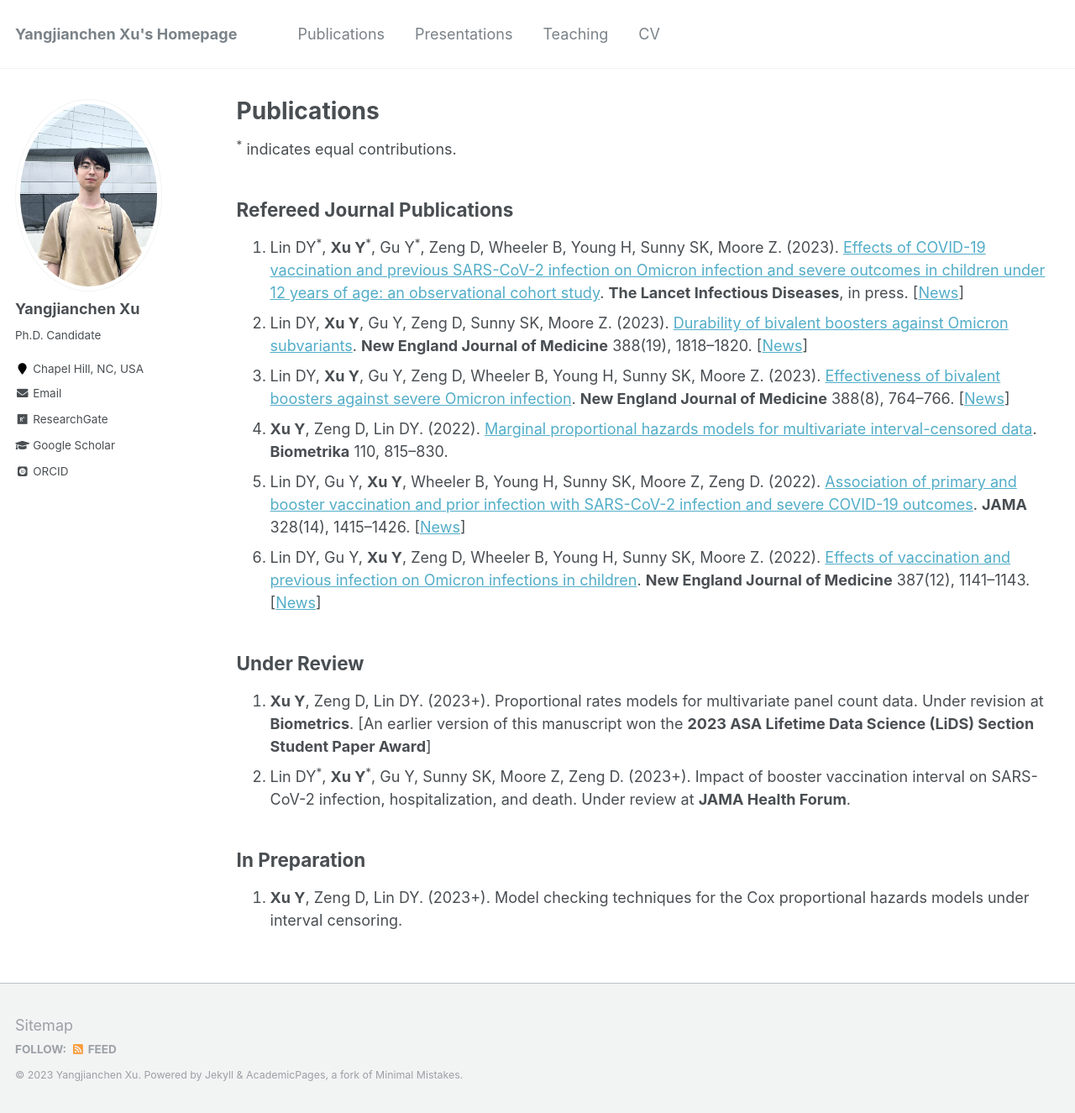
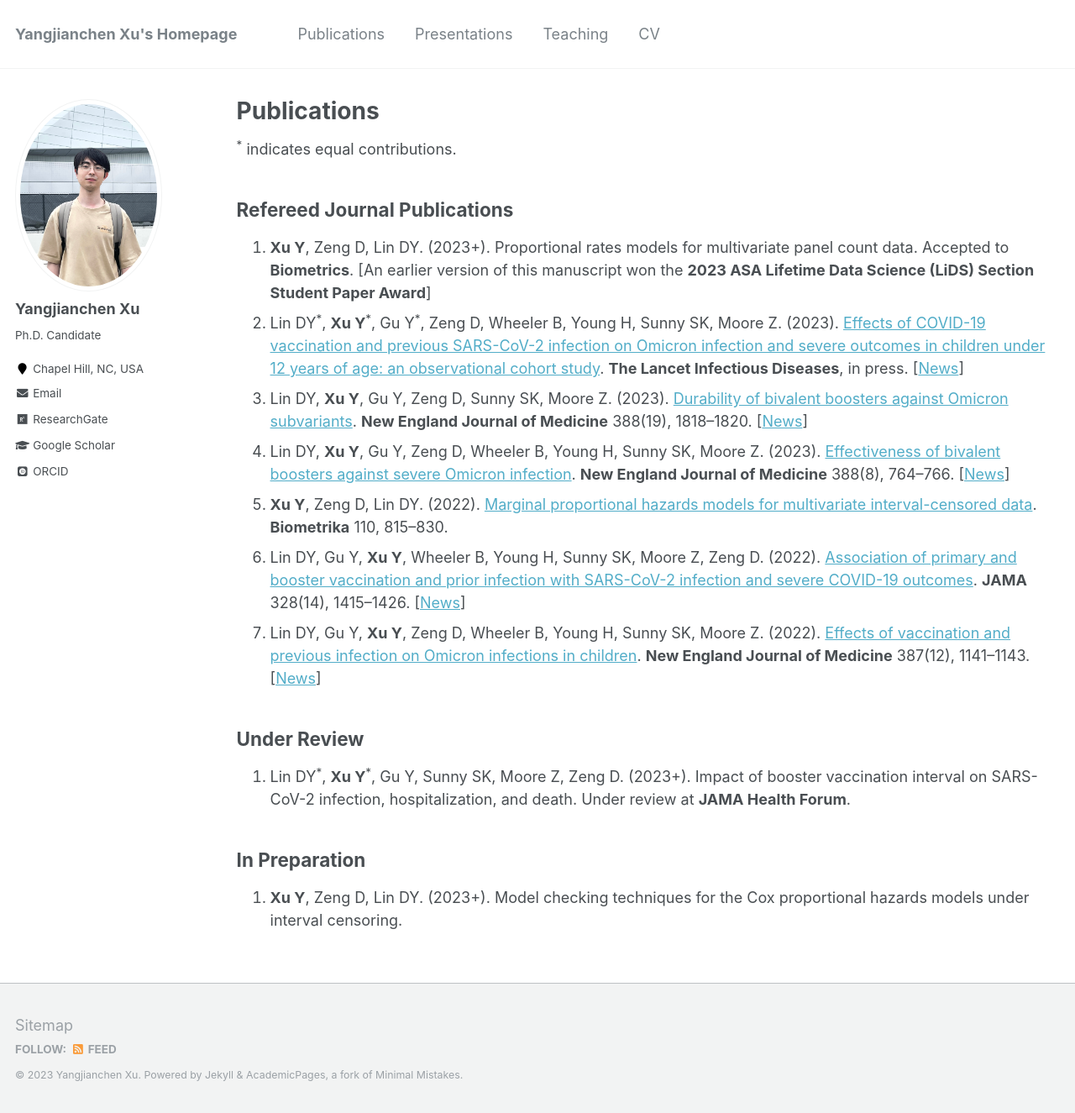
Before and after one commit to yangjc-xu/yangjc-xu.github.io, a Jekyll site: the page built from _pages/publications.md, in a window 1280 px wide and 1325 px high. Shown: the whole window at 84% size. Built offline with Jekyll 4.4.1, drawn with Linux system fonts in a browser that asks for light colours; some web fonts are replaced.

Commit message:
Update publications.md

```diff
--- a/_pages/publications.md
+++ b/_pages/publications.md
@@ -8,16 +8,16 @@
 <sup>*</sup> indicates equal contributions.
 
 ## Refereed Journal Publications
-1. Lin DY<sup>*</sup>, **Xu Y**<sup>*</sup>, Gu Y<sup>*</sup>, Zeng D, Wheeler B, Young H, Sunny SK, Moore Z. (2023). [Effects of COVID-19 vaccination and previous SARS-CoV-2 infection on Omicron infection and severe outcomes in children under 12 years of age: an observational cohort study](https://www.thelancet.com/journals/laninf/article/PIIS1473-3099(23)00272-4/fulltext). **The Lancet Infectious Diseases**, in press. \[[News](https://www.altmetric.com/details/150195124/news?src=bookmarklet)\]
-2. Lin DY, **Xu Y**, Gu Y, Zeng D, Sunny SK, Moore Z. (2023). [Durability of bivalent boosters against Omicron subvariants](https://www.nejm.org/doi/full/10.1056/NEJMc2302462). **New England Journal of Medicine** 388(19), 1818–1820. \[[News](https://www.altmetric.com/details/145643558/news?src=bookmarklet)\]
-3. Lin DY, **Xu Y**, Gu Y, Zeng D, Wheeler B, Young H, Sunny SK, Moore Z. (2023). [Effectiveness of bivalent boosters against severe Omicron infection](https://www.nejm.org/doi/full/10.1056/NEJMc2215471). **New England Journal of Medicine** 388(8), 764–766. \[[News](https://www.altmetric.com/details/141787740/news?src=bookmarklet)\]
-4. **Xu Y**, Zeng D, Lin DY. (2022). [Marginal proportional hazards models for multivariate interval-censored data](https://academic.oup.com/biomet/article-abstract/110/3/815/6794202). **Biometrika** 110, 815–830.
-5. Lin DY, Gu Y, **Xu Y**, Wheeler B, Young H, Sunny SK, Moore Z, Zeng D. (2022). [Association of primary and booster vaccination and prior infection with SARS-CoV-2 infection and severe COVID-19 outcomes](https://jamanetwork.com/journals/jama/article-abstract/2796893). **JAMA** 328(14), 1415–1426. \[[News](https://www.altmetric.com/details/136446237/news?src=bookmarklet)\]
-6. Lin DY, Gu Y, **Xu Y**, Zeng D, Wheeler B, Young H, Sunny SK, Moore Z. (2022). [Effects of vaccination and previous infection on Omicron infections in children](https://www.nejm.org/doi/full/10.1056/NEJMc2209371). **New England Journal of Medicine** 387(12), 1141–1143. \[[News](https://www.altmetric.com/details/135646402/news?src=bookmarklet)\]
+1. **Xu Y**, Zeng D, Lin DY. (2023+). Proportional rates models for multivariate panel count data. Accepted to **Biometrics**. [An earlier version of this manuscript won the **2023 ASA Lifetime Data Science (LiDS) Section Student Paper Award**]
+2. Lin DY<sup>*</sup>, **Xu Y**<sup>*</sup>, Gu Y<sup>*</sup>, Zeng D, Wheeler B, Young H, Sunny SK, Moore Z. (2023). [Effects of COVID-19 vaccination and previous SARS-CoV-2 infection on Omicron infection and severe outcomes in children under 12 years of age: an observational cohort study](https://www.thelancet.com/journals/laninf/article/PIIS1473-3099(23)00272-4/fulltext). **The Lancet Infectious Diseases**, in press. \[[News](https://www.altmetric.com/details/150195124/news?src=bookmarklet)\]
+3. Lin DY, **Xu Y**, Gu Y, Zeng D, Sunny SK, Moore Z. (2023). [Durability of bivalent boosters against Omicron subvariants](https://www.nejm.org/doi/full/10.1056/NEJMc2302462). **New England Journal of Medicine** 388(19), 1818–1820. \[[News](https://www.altmetric.com/details/145643558/news?src=bookmarklet)\]
+4. Lin DY, **Xu Y**, Gu Y, Zeng D, Wheeler B, Young H, Sunny SK, Moore Z. (2023). [Effectiveness of bivalent boosters against severe Omicron infection](https://www.nejm.org/doi/full/10.1056/NEJMc2215471). **New England Journal of Medicine** 388(8), 764–766. \[[News](https://www.altmetric.com/details/141787740/news?src=bookmarklet)\]
+5. **Xu Y**, Zeng D, Lin DY. (2022). [Marginal proportional hazards models for multivariate interval-censored data](https://academic.oup.com/biomet/article-abstract/110/3/815/6794202). **Biometrika** 110, 815–830.
+6. Lin DY, Gu Y, **Xu Y**, Wheeler B, Young H, Sunny SK, Moore Z, Zeng D. (2022). [Association of primary and booster vaccination and prior infection with SARS-CoV-2 infection and severe COVID-19 outcomes](https://jamanetwork.com/journals/jama/article-abstract/2796893). **JAMA** 328(14), 1415–1426. \[[News](https://www.altmetric.com/details/136446237/news?src=bookmarklet)\]
+7. Lin DY, Gu Y, **Xu Y**, Zeng D, Wheeler B, Young H, Sunny SK, Moore Z. (2022). [Effects of vaccination and previous infection on Omicron infections in children](https://www.nejm.org/doi/full/10.1056/NEJMc2209371). **New England Journal of Medicine** 387(12), 1141–1143. \[[News](https://www.altmetric.com/details/135646402/news?src=bookmarklet)\]
 
 ## Under Review
-1. **Xu Y**, Zeng D, Lin DY. (2023+). Proportional rates models for multivariate panel count data. Under revision at **Biometrics**. [An earlier version of this manuscript won the **2023 ASA Lifetime Data Science (LiDS) Section Student Paper Award**]
-2. Lin DY<sup>*</sup>, **Xu Y**<sup>*</sup>, Gu Y, Sunny SK, Moore Z, Zeng D. (2023+). Impact of booster vaccination interval on SARS-CoV-2 infection, hospitalization, and death. Under review at **JAMA Health Forum**.
+1. Lin DY<sup>*</sup>, **Xu Y**<sup>*</sup>, Gu Y, Sunny SK, Moore Z, Zeng D. (2023+). Impact of booster vaccination interval on SARS-CoV-2 infection, hospitalization, and death. Under review at **JAMA Health Forum**.
 
 ## In Preparation
 1. **Xu Y**, Zeng D, Lin DY. (2023+). Model checking techniques for the Cox proportional hazards models under interval censoring.
```
